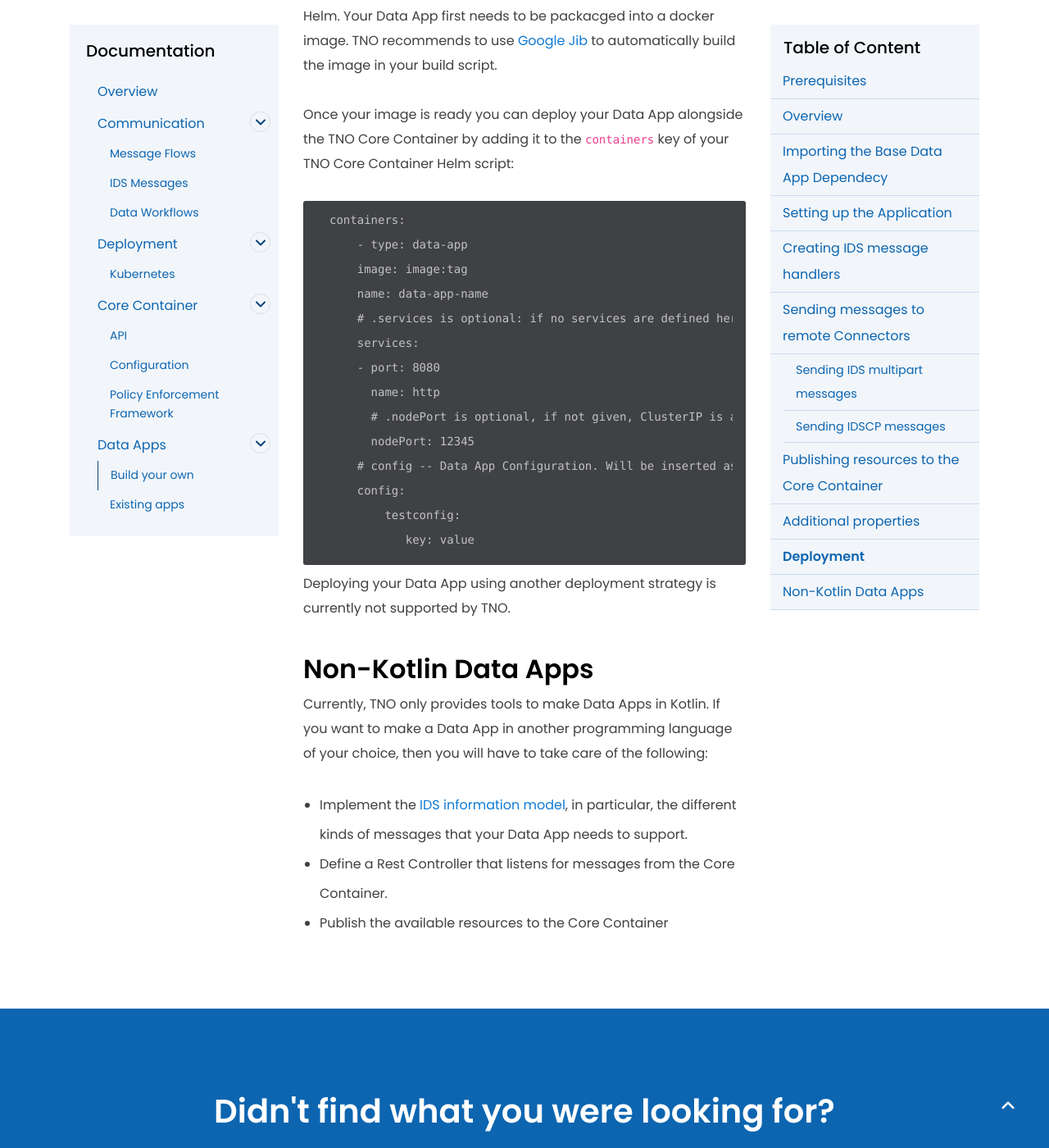
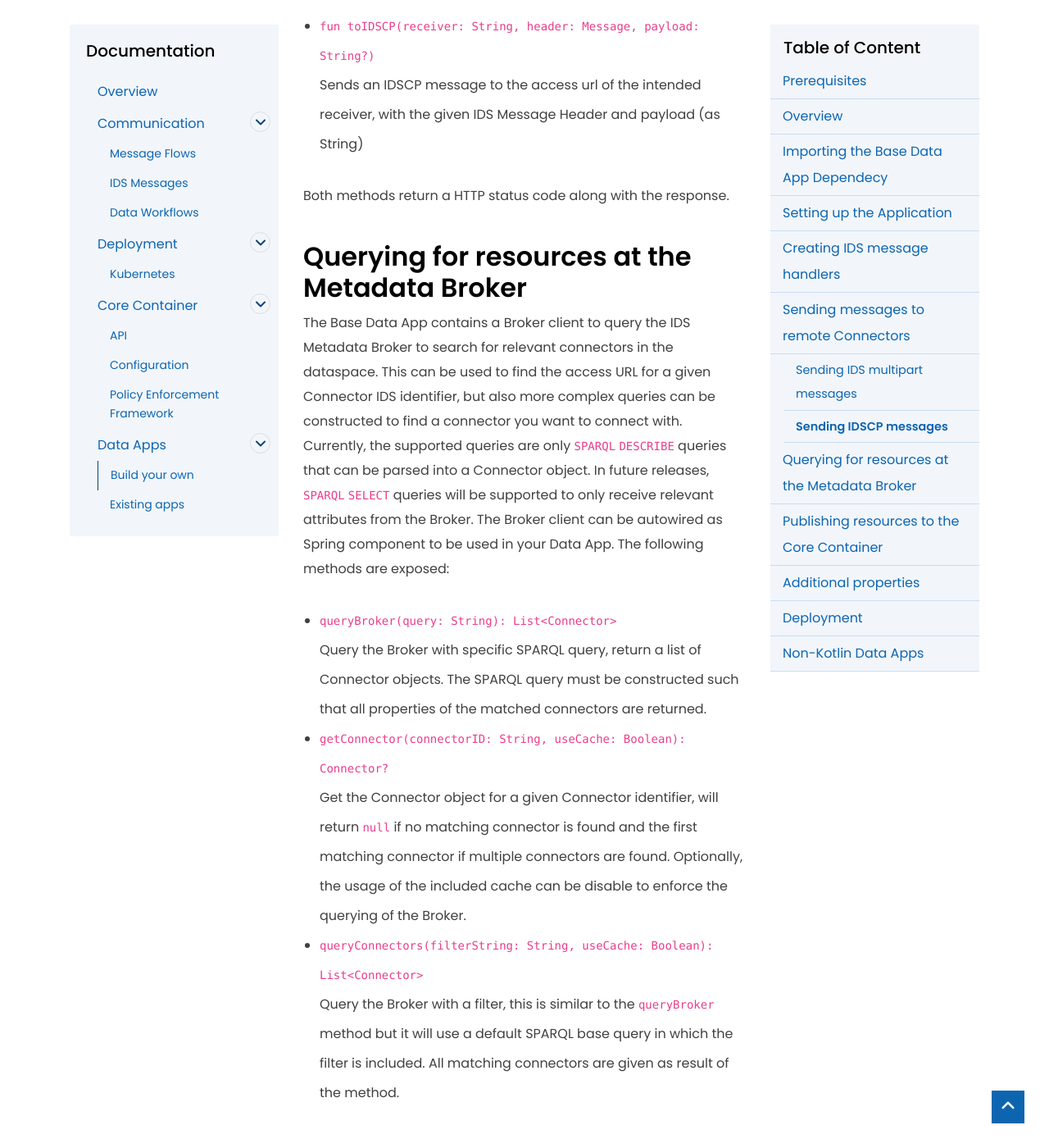
Before and after one commit to TNO-TSG/documentation, a Jekyll site: the page built from _docs/data-apps/build-your-own.md, in a window 1280 px wide and 1400 px high, scrolled down 7965 px. Shown: the whole window at 82% size. Built offline with Jekyll 4.4.1, drawn with Linux system fonts in a browser that asks for light colours; some of the changed text lies outside the part shown.

Commit message:
Updated build-your-own data app

```diff
--- a/Gemfile
+++ b/Gemfile
@@ -31,3 +31,6 @@
 
 # Performance-booster for watching directories on Windows
 gem "wdm", "~> 0.1.1", :platforms => [:mingw, :x64_mingw, :mswin]
+
+
+gem "webrick", "~> 1.7"
--- a/_docs/data-apps/build-your-own.md
+++ b/_docs/data-apps/build-your-own.md
@@ -27,25 +27,43 @@
 ![TNO Data App Architecture](/assets/images/drawio/data-app-architecture.drawio.svg)
 
 ## Importing the Base Data App Dependecy
-The Base Data App is offered by the TNO IDS Maven repository as a Kotlin dependecy. The TNO IDS Maven repository can be found at https://ci.ids.smart-connected.nl/nexus/repository/tno-ids/, the name of the Base Data App dependecy is 'base-data-app', the groupId is 'nl.tno.ids' and the most recent version is '4.1.1-SNAPSHOT'. The current version of the Base Data App supports the IDS Information Model version 4.
+The Base Data App is offered by the TNO IDS Maven repository as a Kotlin dependecy. The TNO IDS Maven repository can be found at https://nexus.dataspac.es/repository/tsg-maven/, the name of the Base Data App dependecy is 'base-data-app', the groupId is 'nl.tno.ids' and the most recent version is '4.3.0-SNAPSHOT'. The current version of the Base Data App supports the [IDS Information Model version 4.1](https://github.com/International-Data-Spaces-Association/InformationModel) and the accompanying [Java representation](https://github.com/International-Data-Spaces-Association/Java-Representation-of-IDS-Information-Model).
 
-If you are using Gradle you can import the Base Data App dependecy into your project by putting the following code in your (Kotlin) build.gradle:
-
-    dependencies {
-        implementation("nl.tno.ids:base-data-app:4.1.1-SNAPSHOT")
-        ...
+If you are using Gradle you can import the Base Data App dependecy into your project by putting the following code in your (Kotlin-script based) build.gradle.kts:
+~~~ gradle
+repositories {
+    // IDS Information Model Libraries
+    maven {
+        url = uri("http://maven.iais.fraunhofer.de/artifactory/eis-ids-public/")
     }
+    // TSG Libraries
+    maven {
+        url = uri("https://nexus.dataspac.es/repository/tsg-maven/")
+    }
+    ...
+}
+dependencies {
+    implementation("nl.tno.ids:base-data-app:4.1.1-SNAPSHOT")
+    ...
+}
+~~~
 
 ## Setting up the Application
 Building a Data App using the TNO Base Data App dependecy requires your application to use the [Spring Boot framework](https://spring.io/projects/spring-boot). You can setup a new Spring Boot application or use one of the existing Data Apps as a base. It is important that you annotate your Application class with the necesary annotations:
 
-    @SpringBootApplication(scanBasePackages = ["nl.tno.ids"])
-    @ConfigurationPropertiesScan("nl.tno.ids")
-    class Application
+~~~ kotlin
+import org.springframework.boot.autoconfigure.SpringBootApplication
+import org.springframework.boot.context.properties.ConfigurationPropertiesScan
+import org.springframework.boot.runApplication
 
-    fun main(args: Array<String>) {
-        runApplication<Application>(*args)
-    }
+@SpringBootApplication(scanBasePackages = ["nl.tno.ids"])
+@ConfigurationPropertiesScan("nl.tno.ids")
+class Application
+
+fun main(args: Array<String>) {
+    runApplication<Application>(*args)
+}
+~~~
 
 The `scanBasePackages = ["nl.tno.ids"]` parameter of the `@SpringBootApplication` makes sure that Spring loads the necessary Spring components from the Base Data App dependecy. In particular, this makes sure that the Rest Controller that listens for HTTP Multipart requests from the Core container is available. The `@ConfigurationPropertiesScan("nl.tno.ids")` tells Spring to load and bind the required Base Data App configurations. The Base Data App expects an `application.yaml` or `application.properties` yaml file with the following properties:
 
@@ -54,28 +72,39 @@
 | **core-container** |
 | &nbsp;&nbsp;&nbsp;.httpsForwardEndpoint | URL* | - | URL of the Core Container HTTPS endpoint for IDS multipart requests sent from the Data App, this is where outgoing messages will be forwarded to |
 | &nbsp;&nbsp;&nbsp;.idscpForwardEndpoint | URL | - | Same as .httpsForwardEndpoint but for IDSCP messages |
-| &nbsp;&nbsp;&nbsp;.resourcesEndpoint | URL | - | Core conrainer resources endpoint - where the Data App can publish resources to |
+| &nbsp;&nbsp;&nbsp;.apiEndpoint | URL | - | Core Container API endpoint - where the Data App can communicate with the Core Container |
+| &nbsp;&nbsp;&nbsp;.apiKey | String | - | Core Container API key for authenticating the Data App with the Core Container
 | **IdsConfig** |
 | &nbsp;&nbsp;&nbsp;.connectorId | URI* | - | Connector IDS Identifier |
 | &nbsp;&nbsp;&nbsp;.participantId | URI* | - | Participant IDS Identifier |
-| &nbsp;&nbsp;&nbsp;.modelVersion | String | `4.1.0` | Version of the IDS information model that this Data App supports |
+| &nbsp;&nbsp;&nbsp;.modelVersion | String | `4.1.1` | Version of the IDS information model that this Data App supports |
 | &nbsp;&nbsp;&nbsp;.appId | Int | `data-app` | Data app identifier |
-
+| &nbsp;&nbsp;&nbsp;.cacheInvalidationPeriod | Long | `1800000` | Broker entry cache invalidation period in milliseconds |
+| &nbsp;&nbsp;&nbsp;.validateResources | Boolean | `true` | Validate Data App resources at the Core Container, by making sure the resources are equal at both instances |
+| &nbsp;&nbsp;&nbsp;.validateResourcesInterval | Long | `30000` | Interval for the validation of the resources in milliseconds (not used when validateResources is `false`) |
 
 ## Creating IDS message handlers
 The TNO Base Data App contains a Spring REST Controller that receives IDS messages from remote connectors. You can implement your own message listeners to handle the desired IDS message types of your own. Once you have implemented a message handler of a certain type, all messages of that type will be forwarded to that message handler by the REST controller. Message handlers can be created by writing a class that inherits from nl.tno.ids.base.MessageHandler. The MessageHandler interface has a handle function that should be overridden:
 
-    // Inherit from MessageHandler to register message handlers of a specific IDS message.
-    // Spring will register the Message Handler using Dependency Injection
-    @Component
-    class QueryMessageHandler(private val config: IdsConfig) : MessageHandler<QueryMessage> {
-        override fun handle(header: QueryMessage, payload: String?): ResponseEntity<*> {
-            // Put your application logic based on the message here.
-            return ResponseEntity.ok()
-        }
-    }
+~~~ kotlin
+import de.fraunhofer.iais.eis.QueryMessage
+import nl.tno.ids.base.configuration.IdsConfig
+import nl.tno.ids.base.StringMessageHandler
+import org.springframework.stereotype.Component
+import org.springframework.http.ResponseEntity
 
-It is important to annotate the class with @Component, so that the custom message handler class can be registered by Spring.
+// Inherit from MessageHandler to register message handlers of a specific IDS message.
+// Spring will register the Message Handler using Dependency Injection
+@Component
+class QueryMessageHandler(private val config: IdsConfig) : StringMessageHandler<QueryMessage> {
+  override fun handle(header: QueryMessage, payload: String?): ResponseEntity<*> {
+    // Put your application logic based on the message here.
+    return ResponseEntity.ok()
+  }
+}
+~~~
+
+It is important to annotate the class with `@Component`, so that the custom message handler class can be registered by Spring.
 
 
 ## Sending messages to remote Connectors
@@ -84,30 +113,47 @@
 ### Sending IDS multipart messages
 The `HttpHelper` Spring component contains two overloaded methods to send IDS HTTP multipart messages:
 
-`fun toHTTP(receiver: String, header: Message, payload: Described?)`: Sends an IDS HTTP multipart message to the access url of the intended receiver, with the given IDS Message Header and described payload.
+* `fun toHTTP(receiver: String, header: Message, payload: ModelClass?)` \\
+  Sends an IDS HTTP multipart message to the access url of the intended receiver, with the given IDS Message Header and payload (as an Information Model concept).
 
-`fun toHTTP(receiver: String, header: Message, payload: String?, contentType: ContentType = ContentType.APPLICATION_JSON)`: Sends an IDS HTTP multipart message to the access url of the intended receiver, with the given IDS Message Header and payload String using the given content type.
+* `fun toHTTP(receiver: String, header: Message, payload: String?, contentType: ContentType)` \\
+  Sends an IDS HTTP multipart message to the access url of the intended receiver, with the given IDS Message Header and payload (as String) using the given content type.
 
-Both methods return a HTTP status code along with the response.
-
+Both methods return a pair of HTTP status code along with the response.
 
 ### Sending IDSCP messages
 The `HttpHelper` Spring component contains two overloaded methods to send IDSCP messages:
 
-`fun toIDSCP(receiver: String, header: Message, payload: Described?)`: Sends an IDSCP message to the access url of the intended receiver, with the given IDS Message Header and described payload.
+* `fun toIDSCP(receiver: String, header: Message, payload: ModelClass?)` \\
+  Sends an IDSCP message to the access url of the intended receiver, with the given IDS Message Header and payload (as an Information Model concept).
 
-`fun toIDSCP(receiver: String, header: Message, payload: String?)`: Sends an IDSCP message to the access url of the intended receiver, with the given IDS Message Header and payload String
+* `fun toIDSCP(receiver: String, header: Message, payload: String?)` \\
+  Sends an IDSCP message to the access url of the intended receiver, with the given IDS Message Header and payload (as String)
 
 Both methods return a HTTP status code along with the response.
 
+## Querying for resources at the Metadata Broker
+
+The Base Data App contains a Broker client to query the IDS Metadata Broker to search for relevant connectors in the dataspace. This can be used to find the access URL for a given Connector IDS identifier, but also more complex queries can be constructed to find a connector you want to connect with.
+Currently, the supported queries are only `SPARQL` `DESCRIBE` queries that can be parsed into a Connector object. In future releases, `SPARQL` `SELECT` queries will be supported to only receive relevant attributes from the Broker.
+The Broker client can be autowired as Spring component to be used in your Data App. The following methods are exposed:
+* `queryBroker(query: String): List<Connector>` \\
+  Query the Broker with specific SPARQL query, return a list of Connector objects. The SPARQL query must be constructed such that all properties of the matched connectors are returned.
+* `getConnector(connectorID: String, useCache: Boolean): Connector?` \\
+  Get the Connector object for a given Connector identifier, will return `null` if no matching connector is found and the first matching connector if multiple connectors are found. Optionally, the usage of the included cache can be disable to enforce the querying of the Broker.
+* `queryConnectors(filterString: String, useCache: Boolean): List<Connector>` \\
+  Query the Broker with a filter, this is similar to the `queryBroker` method but it will use a default SPARQL base query in which the filter is included. All matching connectors are given as result of the method.
 
 ## Publishing resources to the Core Container
 The Base Data App contains a resource publisher that can be used to publish exposed resources, such as API endpoints, to the Core Container. These resources can then be found by other participants in the Data Space as it will be included in the self description of the Core Container. The Resource Publisher is exposed via the Spring comonent `ResourcePublisher` and contains the following methods to (un)publish resources:
-- `publishResourceToCoreContainer(resource: Resource)`: Publish the IDS resource to the Core Container
-- `publishResourcesToCoreContainer(resources: List<Resource>)`: Publish a list of IDS resources to the Core Container
-- `unpublishResourceToCoreContainer(resourceId: String)`: Unpublish a resource with a given resource Id
+* `publishResourceToCoreContainer(resource: Resource)` \\
+  Publish a single IDS resource to the Core Container, which will be added to the existing `ResourceCatalog` (will be created if it does not exist yet).
+* `publishResourcesToCoreContainer(resources: List<Resource>)` \\
+  Publish a list of IDS resources to the Core Container, which will replace all of the resources in the `ResourceCatalog`.
+* `unpublishResourceToCoreContainer(resourceId: String)` \\
+  Unpublish a resource with a given resource identifier.
 
-The Resource Publisher requires that the `core-container.resourcesEndpoint` configuration property is properly set.
+The Resource Publisher requires that the `core-container.apiEndpoint` configuration property is properly set.
 
 ## Additional properties
 
@@ -122,30 +168,52 @@
 ~~~
 
 ## Deployment
-The recommended deployment method by TNO is to deploy your Data App alongside the TNO Core Container using Kubernetes and Helm. Your Data App first needs to be packacged into a docker image. TNO recommends to use [Google Jib](https://github.com/GoogleContainerTools/jib) to automatically build the image in your build script.
+The recommended deployment method by TNO is to deploy your Data App alongside the TNO Core Container using Kubernetes and Helm. Your Data App first needs to be packacged into a docker image. TNO recommends to use [Google Jib](https://github.com/GoogleContainerTools/jib) to automatically build the image in your build script. An example of this is shown below.
+
+~~~ gradle
+plugins {
+    id("com.google.cloud.tools.jib") version "3.0.0"
+}
+
+jib {
+    to {
+        image = "docker-image-name"
+        tags = ["image-tag"]
+    }
+
+    container {
+        jvmFlags = listOf("-Xms512m", "-Xmx512m")
+        ports = listOf("8080/tcp")
+        creationTime = "USE_CURRENT_TIMESTAMP"
+    }
+}
+~~~
 
 Once your image is ready you can deploy your Data App alongside the TNO Core Container by adding it to the `containers` key of your TNO Core Container Helm script:
-
+~~~ yaml
     containers:
         - type: data-app
         image: image:tag
         name: data-app-name
-        # .services is optional: if no services are defined here, the underlying Helm template will automatically expose a ClusterIP service on port 8080.
+        # .services is optional: if no services are defined here, the underlying Helm template
+        #                        will automatically expose a ClusterIP service on port 8080.
         services:
         - port: 8080
           name: http
           # .nodePort is optional, if not given, ClusterIP is assumed.
           nodePort: 12345
-        # config -- Data App Configuration. Will be inserted as the application.yaml of the Data App and therefore needs an equal structure
+        # config -- Data App Configuration. Will be inserted as the application.yaml of the
+        #           Data App and therefore needs an equal structure.
         config:
             testconfig:
                key: value
+~~~
 
-Deploying your Data App using another deployment strategy is currently not supported by TNO.
+Deploying your Data App using another deployment strategy can be done, but requires manual configuration and is therefore currently not supported by the TSG.
 
 
 ## Non-Kotlin Data Apps
-Currently, TNO only provides tools to  make Data Apps in Kotlin. If you want to make a Data App in another programming language of your choice, then you will have to take care of the following:
+Currently, the main language of the TSG components is Kotlin. If you want to make a Data App in another programming language of your choice, then you will have to take care of the following:
 - Implement the [IDS information model](https://international-data-spaces-association.github.io/InformationModel/docs/index.html#), in particular, the different kinds of messages that your Data App needs to support.
 - Define a Rest Controller that listens for messages from the Core Container.
 - Publish the available resources to the Core Container
```
Also changed, not shown: other parts of _docs/data-apps/build-your-own.md (+2 -2 lines), Gemfile.lock, README.md.
